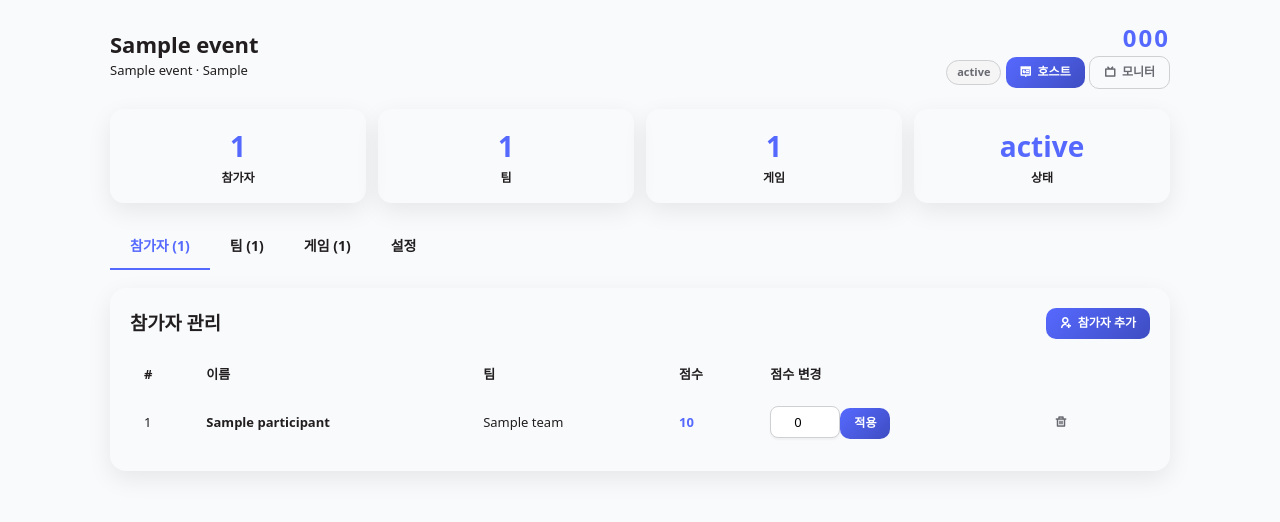
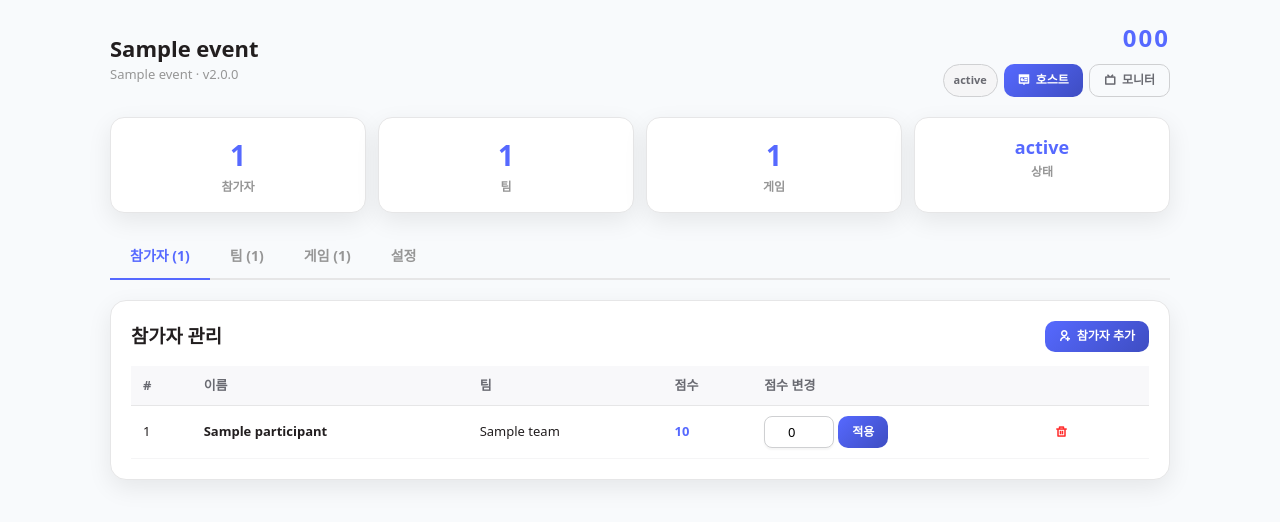
Before and after one commit to mcyousung-ai/teambutton10, a Flask app: page /dashboard/event/1/manage in a window 1280 px wide. Shown: the part 53-575 px from the top of the page. Run offline with Flask 3, Linux system fonts and the light colour scheme; the visitor is signed in with stand-in values (Sample User, id 1); tables that the repository leaves empty hold one stand-in row (values such as "Sample post"); some libraries are stand-ins or nearby versions; some web fonts are replaced.

Commit message:
Add files via upload

```diff
--- a/teambutton-python/nixpacks.toml
+++ b/teambutton-python/nixpacks.toml
@@ -1,5 +1,2 @@
 [start]
 cmd = "python app.py"
-
-[variables]
-PORT = "5000"
--- a/teambutton-python/templates/dashboard/event_form.html
+++ b/teambutton-python/templates/dashboard/event_form.html
@@ -5,17 +5,17 @@
 <h1 style="font-size:22px;font-weight:800;margin-bottom:20px">{{ '이벤트 수정' if event else '새 이벤트 만들기' }}</h1>
 <form method="POST" enctype="multipart/form-data" class="card">
 <div class="form-group"><label>이벤트 제목 *</label><input name="title" value="{{ event.title if event else '' }}" required placeholder="예: 2024 신입사원 팀빌딩"></div>
-<div class="form-row">
+<div style="display:grid;grid-template-columns:1fr 1fr;gap:12px">
 <div class="form-group"><label>회사/단체명</label><input name="company_name" value="{{ event.company_name if event else '' }}" placeholder="회사명"></div>
 <div class="form-group"><label>장소</label><input name="location" value="{{ event.location if event else '' }}" placeholder="장소"></div>
 </div>
 <div class="form-group"><label>설명</label><textarea name="description" placeholder="이벤트 설명">{{ event.description if event else '' }}</textarea></div>
 <div class="form-group"><label>이벤트 이미지</label><input type="file" name="image" accept="image/*"></div>
-<div class="form-row">
+<div style="display:grid;grid-template-columns:1fr 1fr;gap:12px">
 <div class="form-group"><label>최대 참가자</label><input type="number" name="max_participants" value="{{ event.max_participants if event else 1000 }}"></div>
 <div class="form-group"><label>팀 사용</label><select name="has_teams"><option value="1" {{ 'selected' if event and event.has_teams else '' }}>사용</option><option value="0" {{ 'selected' if event and not event.has_teams else '' }}>미사용</option></select></div>
 </div>
-<div class="flex gap-2 mt-4">
+<div style="display:flex;gap:8px;margin-top:8px">
 <button class="btn btn-primary btn-lg">{{ '수정' if event else '만들기' }}</button>
 <a href="/dashboard" class="btn btn-outline btn-lg">취소</a>
 </div>
--- a/teambutton-python/templates/dashboard/event_manage.html
+++ b/teambutton-python/templates/dashboard/event_manage.html
@@ -2,45 +2,39 @@
 {% block title %}이벤트 관리 - {{ event.title }}{% endblock %}
 {% block extra_css %}
 <style>
-.manage-wrap{max-width:1100px;margin:0 auto;padding:20px}
-.manage-header{display:flex;align-items:center;justify-content:space-between;margin-bottom:20px}
-.manage-header h1{font-size:22px;font-weight:800}
-.manage-header .code{font-size:24px;font-weight:900;color:var(--point-500);letter-spacing:2px}
+.mg-wrap{max-width:1100px;margin:0 auto;padding:20px}
+.mg-header{display:flex;align-items:center;justify-content:space-between;margin-bottom:20px;flex-wrap:wrap;gap:12px}
+.mg-header h1{font-size:22px;font-weight:800}
 .stat-grid{display:grid;grid-template-columns:repeat(4,1fr);gap:12px;margin-bottom:20px}
-.stat-card{background:var(--bg2);border:1px solid var(--border);border-radius:14px;padding:16px;text-align:center;box-shadow:var(--shadow-card)}
+@media(max-width:768px){.stat-grid{grid-template-columns:repeat(2,1fr)}}
+.stat-card{background:#fff;border:1px solid var(--gray-100);border-radius:14px;padding:16px;text-align:center;box-shadow:var(--shadow-card)}
 .stat-card .num{font-size:28px;font-weight:900;color:var(--point-500)}
-.stat-card .label{font-size:12px;color:var(--text3);font-weight:600;margin-top:2px}
-.manage-tabs{display:flex;gap:0;margin-bottom:20px;border-bottom:2px solid var(--border)}
-.manage-tab{padding:12px 20px;cursor:pointer;font-weight:600;font-size:14px;color:var(--text3);border-bottom:2px solid transparent;margin-bottom:-2px;transition:.2s}
-.manage-tab:hover{color:var(--text2)}
-.manage-tab.active{color:var(--point-500);border-bottom-color:var(--point-500)}
-.manage-content{background:var(--bg2);border:1px solid var(--border);border-radius:16px;padding:20px;box-shadow:var(--shadow-card)}
-.p-table{width:100%;font-size:13px}
-.p-table th{padding:10px 12px;background:var(--bg3);font-weight:600;color:var(--text2);text-align:left;border-bottom:1px solid var(--border)}
-.p-table td{padding:10px 12px;border-bottom:1px solid var(--bg3)}
-.p-table tr:hover{background:var(--indigo-50)}
-.team-card{background:var(--bg2);border:1px solid var(--border);border-radius:14px;padding:16px;margin-bottom:12px;box-shadow:var(--shadow-card)}
-.team-card .head{display:flex;justify-content:space-between;align-items:center;margin-bottom:8px}
-.team-card .head h4{font-weight:700;font-size:15px}
-.team-card .score{font-size:24px;font-weight:900;color:var(--point-500)}
-.team-card .members{font-size:12px;color:var(--text3);margin-top:6px}
-.game-log{padding:10px 14px;border-bottom:1px solid var(--bg3);display:flex;justify-content:space-between;align-items:center;font-size:13px}
-.game-log .type{font-weight:600;display:flex;align-items:center;gap:6px}
-.game-log .meta{color:var(--text3);font-size:11px}
+.stat-card .label{font-size:12px;color:var(--neutral-100);font-weight:600;margin-top:2px}
+.mg-tabs{display:flex;gap:0;margin-bottom:20px;border-bottom:2px solid var(--gray-100)}
+.mg-tab{padding:12px 20px;cursor:pointer;font-weight:600;font-size:14px;color:var(--neutral-100);border-bottom:2px solid transparent;margin-bottom:-2px;transition:.2s}
+.mg-tab:hover{color:var(--neutral-200)}
+.mg-tab.active{color:var(--point-500);border-bottom-color:var(--point-500)}
+.mg-content{background:#fff;border:1px solid var(--gray-100);border-radius:16px;padding:20px;box-shadow:var(--shadow-card)}
+.p-table{width:100%;font-size:13px;border-collapse:collapse}
+.p-table th{padding:10px 12px;background:var(--gray-450);font-weight:600;color:var(--gray-500);text-align:left;border-bottom:1px solid var(--gray-100)}
+.p-table td{padding:10px 12px;border-bottom:1px solid var(--gray-50)}
+.p-table tr:hover{background:var(--point-50)}
+.team-card{background:#fff;border:1px solid var(--gray-100);border-radius:14px;padding:16px;margin-bottom:12px;box-shadow:var(--shadow-card)}
 .score-input{width:70px;padding:6px 8px;font-size:13px;text-align:center;border-radius:8px}
+.game-log{padding:10px 14px;border-bottom:1px solid var(--gray-50);display:flex;justify-content:space-between;align-items:center;font-size:13px}
 </style>
 {% endblock %}
 {% block content %}
-<div class="manage-wrap">
-<div class="manage-header">
+<div class="mg-wrap">
+<div class="mg-header">
 <div>
 <h1>{{ event.title }}</h1>
-<p class="text-sm text-muted">{{ event.company_name }} · {{ event.location or '' }}</p>
+<p style="font-size:13px;color:var(--neutral-100)">{{ event.company_name or '' }} · v2.0.0</p>
 </div>
 <div style="text-align:right">
-<div class="code">{{ event.code }}</div>
-<div class="flex gap-2 mt-2">
-<span class="badge badge-{{ 'success' if event.status == '진행중' else 'gray' }} badge-dot">{{ event.status }}</span>
+<div style="font-size:24px;font-weight:900;color:var(--point-500);letter-spacing:2px">{{ event.code }}</div>
+<div style="display:flex;gap:6px;margin-top:8px">
+<span class="badge badge-{{ 'success' if event.status == '진행중' else 'gray' }}">{{ event.status }}</span>
 <a href="/event/host/{{ event.id }}" class="btn btn-sm btn-primary" target="_blank"><i class="ri-slideshow-line"></i> 호스트</a>
 <a href="/event/monitor/{{ event.id }}" class="btn btn-sm btn-outline" target="_blank"><i class="ri-tv-line"></i> 모니터</a>
 </div>
@@ -50,104 +44,96 @@
 <div class="stat-card"><div class="num">{{ participants|length }}</div><div class="label">참가자</div></div>
 <div class="stat-card"><div class="num">{{ teams|length }}</div><div class="label">팀</div></div>
 <div class="stat-card"><div class="num">{{ games|length }}</div><div class="label">게임</div></div>
-<div class="stat-card"><div class="num">{{ event.status }}</div><div class="label">상태</div></div>
+<div class="stat-card"><div class="num" style="font-size:18px">{{ event.status }}</div><div class="label">상태</div></div>
 </div>
-<div class="manage-tabs">
-<div class="manage-tab active" onclick="switchTab(this,'tabPart')">참가자 ({{ participants|length }})</div>
-<div class="manage-tab" onclick="switchTab(this,'tabTeam')">팀 ({{ teams|length }})</div>
-<div class="manage-tab" onclick="switchTab(this,'tabGame')">게임 ({{ games|length }})</div>
-<div class="manage-tab" onclick="switchTab(this,'tabSet')">설정</div>
+<div class="mg-tabs" id="mgTabs">
+<div class="mg-tab active" data-tab="tabPart">참가자 ({{ participants|length }})</div>
+<div class="mg-tab" data-tab="tabTeam">팀 ({{ teams|length }})</div>
+<div class="mg-tab" data-tab="tabGame">게임 ({{ games|length }})</div>
+<div class="mg-tab" data-tab="tabSet">설정</div>
 </div>
-<!-- Participants Tab -->
-<div id="tabPart" class="manage-content">
+<div id="tabPart" class="mg-content">
 <div style="display:flex;justify-content:space-between;align-items:center;margin-bottom:14px">
 <h3 style="font-weight:700">참가자 관리</h3>
-<button class="btn btn-sm btn-primary" onclick="showAddParticipant()"><i class="ri-user-add-line"></i> 참가자 추가</button>
+<button class="btn btn-sm btn-primary" onclick="document.getElementById('addPF').classList.toggle('hidden')"><i class="ri-user-add-line"></i> 참가자 추가</button>
 </div>
-<div id="addPForm" class="hidden mb-4" style="background:var(--bg3);padding:14px;border-radius:12px">
-<div class="form-row"><div class="form-group"><label>이름</label><input id="newPName" placeholder="이름"></div><div class="form-group"><label>팀</label><select id="newPTeam"><option value="">팀 없음</option>{% for t in teams %}<option value="{{ t.id }}">{{ t.name }}</option>{% endfor %}</select></div></div>
-<button class="btn btn-sm btn-primary" onclick="addParticipant()">추가</button>
+<div id="addPF" class="hidden" style="background:var(--gray-450);padding:14px;border-radius:12px;margin-bottom:14px">
+<div style="display:grid;grid-template-columns:1fr 1fr;gap:12px"><div class="form-group"><label>이름</label><input id="newPN" placeholder="이름"></div><div class="form-group"><label>팀</label><select id="newPT"><option value="">팀 없음</option>{% for t in teams %}<option value="{{ t.id }}">{{ t.name }}</option>{% endfor %}</select></div></div>
+<button class="btn btn-sm btn-primary" onclick="addP()">추가</button>
 </div>
 <table class="p-table">
 <thead><tr><th>#</th><th>이름</th><th>팀</th><th>점수</th><th>점수 변경</th><th></th></tr></thead>
-<tbody id="pTableBody">
+<tbody>
 {% for p in participants %}
 <tr>
 <td>{{ loop.index }}</td>
 <td style="font-weight:600">{{ p.name }}</td>
 <td>{{ p.team_name or '-' }}</td>
 <td style="font-weight:700;color:var(--point-500)">{{ p.score }}</td>
-<td><div class="flex gap-2"><input type="number" class="score-input" id="ps{{ p.id }}" value="0"><button class="btn btn-sm btn-primary" onclick="updateScore({{ p.id }})">적용</button></div></td>
-<td><button class="btn btn-ghost btn-sm" onclick="deleteParticipant({{ p.id }})"><i class="ri-delete-bin-line" style="color:var(--danger)"></i></button></td>
+<td><div style="display:flex;gap:4px"><input type="number" class="score-input" id="ps{{ p.id }}" value="0"><button class="btn btn-sm btn-primary" onclick="updPS({{ p.id }})">적용</button></div></td>
+<td><button class="btn btn-ghost btn-sm" onclick="delP({{ p.id }})"><i class="ri-delete-bin-line" style="color:var(--accent)"></i></button></td>
 </tr>
 {% endfor %}
 </tbody>
 </table>
 </div>
-<!-- Teams Tab -->
-<div id="tabTeam" class="manage-content hidden">
+<div id="tabTeam" class="mg-content hidden">
 <div style="display:flex;justify-content:space-between;align-items:center;margin-bottom:14px">
 <h3 style="font-weight:700">팀 관리</h3>
-<button class="btn btn-sm btn-primary" onclick="showAddTeam()"><i class="ri-team-line"></i> 팀 추가</button>
+<button class="btn btn-sm btn-primary" onclick="document.getElementById('addTF').classList.toggle('hidden')"><i class="ri-team-line"></i> 팀 추가</button>
 </div>
-<div id="addTForm" class="hidden mb-4" style="background:var(--bg3);padding:14px;border-radius:12px">
-<div class="form-group"><label>팀 이름</label><input id="newTName" placeholder="팀 이름"></div>
-<button class="btn btn-sm btn-primary" onclick="addTeam()">추가</button>
+<div id="addTF" class="hidden" style="background:var(--gray-450);padding:14px;border-radius:12px;margin-bottom:14px">
+<div class="form-group"><label>팀 이름</label><input id="newTN" placeholder="팀 이름"></div>
+<button class="btn btn-sm btn-primary" onclick="addT()">추가</button>
 </div>
 {% for t in teams %}
 <div class="team-card">
-<div class="head"><h4>{{ t.name }}</h4><div class="score">{{ t.score }}점</div></div>
-<div class="flex gap-2"><input type="number" class="score-input" id="ts{{ t.id }}" value="0"><button class="btn btn-sm btn-primary" onclick="updateTeamScore({{ t.id }})">점수 변경</button><button class="btn btn-sm btn-danger" onclick="deleteTeam({{ t.id }})">삭제</button></div>
-<div class="members">멤버: {{ participants|selectattr('team_id','equalto',t.id)|map(attribute='name')|join(', ') or '없음' }}</div>
+<div style="display:flex;justify-content:space-between;align-items:center">
+<div><h4 style="font-weight:700;font-size:15px">{{ t.name }}</h4></div>
+<div style="font-size:24px;font-weight:900;color:var(--point-500)">{{ t.score }}점</div>
+</div>
+<div style="display:flex;gap:6px;margin-top:10px"><input type="number" class="score-input" id="ts{{ t.id }}" value="0"><button class="btn btn-sm btn-primary" onclick="updTS({{ t.id }})">점수 변경</button><button class="btn btn-sm btn-danger" onclick="delT({{ t.id }})">삭제</button></div>
+<div style="font-size:12px;color:var(--neutral-100);margin-top:8px">멤버: {% for p in participants if p.team_id == t.id %}{{ p.name }}{% if not loop.last %}, {% endif %}{% else %}없음{% endfor %}</div>
 </div>
 {% endfor %}
 </div>
-<!-- Games Tab -->
-<div id="tabGame" class="manage-content hidden">
+<div id="tabGame" class="mg-content hidden">
 <h3 style="font-weight:700;margin-bottom:14px">게임 히스토리</h3>
 {% for g in games %}
 <div class="game-log">
-<div class="type"><span class="badge badge-primary">{{ g.type }}</span><span>{{ g.status }}</span></div>
-<div class="meta">{{ g.started_at or '' }}</div>
+<div style="display:flex;align-items:center;gap:8px"><span class="badge badge-primary">{{ g.type }}</span><span>{{ g.status }}</span></div>
+<div style="color:var(--neutral-100);font-size:11px">{{ g.started_at or '' }}</div>
 </div>
 {% endfor %}
-{% if not games %}<p class="text-muted text-center p-4">아직 진행된 게임이 없습니다</p>{% endif %}
+{% if not games %}<p style="color:var(--neutral-100);text-align:center;padding:40px">아직 진행된 게임이 없습니다</p>{% endif %}
 </div>
-<!-- Settings Tab -->
-<div id="tabSet" class="manage-content hidden">
+<div id="tabSet" class="mg-content hidden">
 <h3 style="font-weight:700;margin-bottom:14px">이벤트 설정</h3>
 <form method="POST" action="/dashboard/event/{{ event.id }}/edit">
 <div class="form-group"><label>이벤트 제목</label><input name="title" value="{{ event.title }}"></div>
-<div class="form-row"><div class="form-group"><label>회사/단체명</label><input name="company_name" value="{{ event.company_name or '' }}"></div>
+<div style="display:grid;grid-template-columns:1fr 1fr;gap:12px"><div class="form-group"><label>회사/단체명</label><input name="company_name" value="{{ event.company_name or '' }}"></div>
 <div class="form-group"><label>장소</label><input name="location" value="{{ event.location or '' }}"></div></div>
 <div class="form-group"><label>설명</label><textarea name="description">{{ event.description or '' }}</textarea></div>
-<div class="form-row"><div class="form-group"><label>최대 참가자</label><input type="number" name="max_participants" value="{{ event.max_participants or 1000 }}"></div>
+<div style="display:grid;grid-template-columns:1fr 1fr;gap:12px"><div class="form-group"><label>최대 참가자</label><input type="number" name="max_participants" value="{{ event.max_participants or 1000 }}"></div>
 <div class="form-group"><label>팀 사용</label><select name="has_teams"><option value="1" {{ 'selected' if event.has_teams else '' }}>사용</option><option value="0" {{ 'selected' if not event.has_teams else '' }}>미사용</option></select></div></div>
-<button class="btn btn-primary mt-2">저장</button>
+<button class="btn btn-primary" style="margin-top:8px">저장</button>
 </form>
 </div>
 </div>
 <script>
-function switchTab(el,id){
-document.querySelectorAll('.manage-tab').forEach(t=>t.classList.remove('active'));el.classList.add('active');
-document.querySelectorAll('.manage-content').forEach(c=>c.classList.add('hidden'));
-document.getElementById(id).classList.remove('hidden');
-}
-function showAddParticipant(){document.getElementById('addPForm').classList.toggle('hidden')}
-function showAddTeam(){document.getElementById('addTForm').classList.toggle('hidden')}
-function addParticipant(){
-const name=document.getElementById('newPName').value;if(!name)return;
-fetch('/api/event/{{ event.id }}/participant',{method:'POST',headers:{'Content-Type':'application/json'},body:JSON.stringify({name,team_id:document.getElementById('newPTeam').value||null})}).then(()=>location.reload());
-}
-function addTeam(){
-const name=document.getElementById('newTName').value;if(!name)return;
-fetch('/api/event/{{ event.id }}/team',{method:'POST',headers:{'Content-Type':'application/json'},body:JSON.stringify({name})}).then(()=>location.reload());
-}
-function deleteParticipant(id){if(confirm('삭제?'))fetch('/api/event/{{ event.id }}/participant/'+id,{method:'DELETE'}).then(()=>location.reload())}
-function deleteTeam(id){if(confirm('삭제?'))fetch('/api/event/{{ event.id }}/team/'+id,{method:'DELETE'}).then(()=>location.reload())}
-function updateScore(pid){const v=parseInt(document.getElementById('ps'+pid)?.value)||0;
-fetch('/api/event/{{ event.id }}/participant/'+pid,{method:'PUT',headers:{'Content-Type':'application/json'},body:JSON.stringify({score_delta:v})}).then(()=>location.reload())}
-function updateTeamScore(tid){const v=parseInt(document.getElementById('ts'+tid)?.value)||0;
-fetch('/api/event/{{ event.id }}/team/'+tid,{method:'PUT',headers:{'Content-Type':'application/json'},body:JSON.stringify({score_delta:v})}).then(()=>location.reload())}
+document.querySelectorAll('.mg-tab').forEach(function(tab){
+tab.onclick=function(){
+document.querySelectorAll('.mg-tab').forEach(function(t){t.classList.remove('active')});
+this.classList.add('active');
+document.querySelectorAll('.mg-content').forEach(function(c){c.classList.add('hidden')});
+document.getElementById(this.dataset.tab).classList.remove('hidden');
+}});
+var eid={{ event.id }};
+function addP(){var n=document.getElementById('newPN').value;if(!n)return;fetch('/api/event/'+eid+'/participant',{method:'POST',headers:{'Content-Type':'application/json'},body:JSON.stringify({name:n,team_id:document.getElementById('newPT').value||null})}).then(function(){location.reload()})}
+function addT(){var n=document.getElementById('newTN').value;if(!n)return;fetch('/api/event/'+eid+'/team',{method:'POST',headers:{'Content-Type':'application/json'},body:JSON.stringify({name:n})}).then(function(){location.reload()})}
+function delP(id){if(confirm('삭제?'))fetch('/api/event/'+eid+'/participant/'+id,{method:'DELETE'}).then(function(){location.reload()})}
+function delT(id){if(confirm('삭제?'))fetch('/api/event/'+eid+'/team/'+id,{method:'DELETE'}).then(function(){location.reload()})}
+function updPS(pid){var v=parseInt(document.getElementById('ps'+pid).value)||0;fetch('/api/event/'+eid+'/participant/'+pid,{method:'PUT',headers:{'Content-Type':'application/json'},body:JSON.stringify({score_delta:v})}).then(function(){location.reload()})}
+function updTS(tid){var v=parseInt(document.getElementById('ts'+tid).value)||0;fetch('/api/event/'+eid+'/team/'+tid,{method:'PUT',headers:{'Content-Type':'application/json'},body:JSON.stringify({score_delta:v})}).then(function(){location.reload()})}
 </script>
 {% endblock %}
--- a/teambutton-python/templates/dashboard/event_result.html
+++ b/teambutton-python/templates/dashboard/event_result.html
@@ -7,10 +7,10 @@
 <a href="/dashboard/event/{{ event.id }}/manage" class="btn btn-sm btn-outline">← 관리로 돌아가기</a>
 </div>
 {% if teams %}
-<div class="card mb-4"><h3 style="font-weight:700;margin-bottom:12px">🏅 팀 랭킹</h3>
+<div class="card" style="margin-bottom:16px"><h3 style="font-weight:700;margin-bottom:12px">🏅 팀 랭킹</h3>
 <div style="display:grid;grid-template-columns:repeat(auto-fit,minmax(150px,1fr));gap:12px">
 {% for t in teams %}
-<div style="background:{{ 'linear-gradient(135deg,#FEF3C7,#FDE68A)' if loop.index == 1 else 'var(--bg3)' }};border-radius:14px;padding:16px;text-align:center;border:1px solid {{ '#FCD34D' if loop.index == 1 else 'var(--border)' }}">
+<div style="background:{{ 'linear-gradient(135deg,#FEF3C7,#FDE68A)' if loop.index == 1 else 'var(--gray-450)' }};border-radius:14px;padding:16px;text-align:center;border:1px solid {{ '#FCD34D' if loop.index == 1 else 'var(--gray-100)' }}">
 <div style="font-size:28px">{% if loop.index == 1 %}🥇{% elif loop.index == 2 %}🥈{% elif loop.index == 3 %}🥉{% else %}{{ loop.index }}{% endif %}</div>
 <div style="font-weight:700;margin-top:4px">{{ t.name }}</div>
 <div style="font-size:24px;font-weight:900;color:var(--point-500)">{{ t.score }}</div>
```
Also changed, not shown: teambutton-python/templates/auth/login.html (+13 -12 lines), teambutton-python/templates/auth/register.html (+14 -14 lines), teambutton-python/templates/dashboard/index.html (+17 -8 lines), teambutton-python/templates/dashboard/mypage.html (+8 -7 lines).
